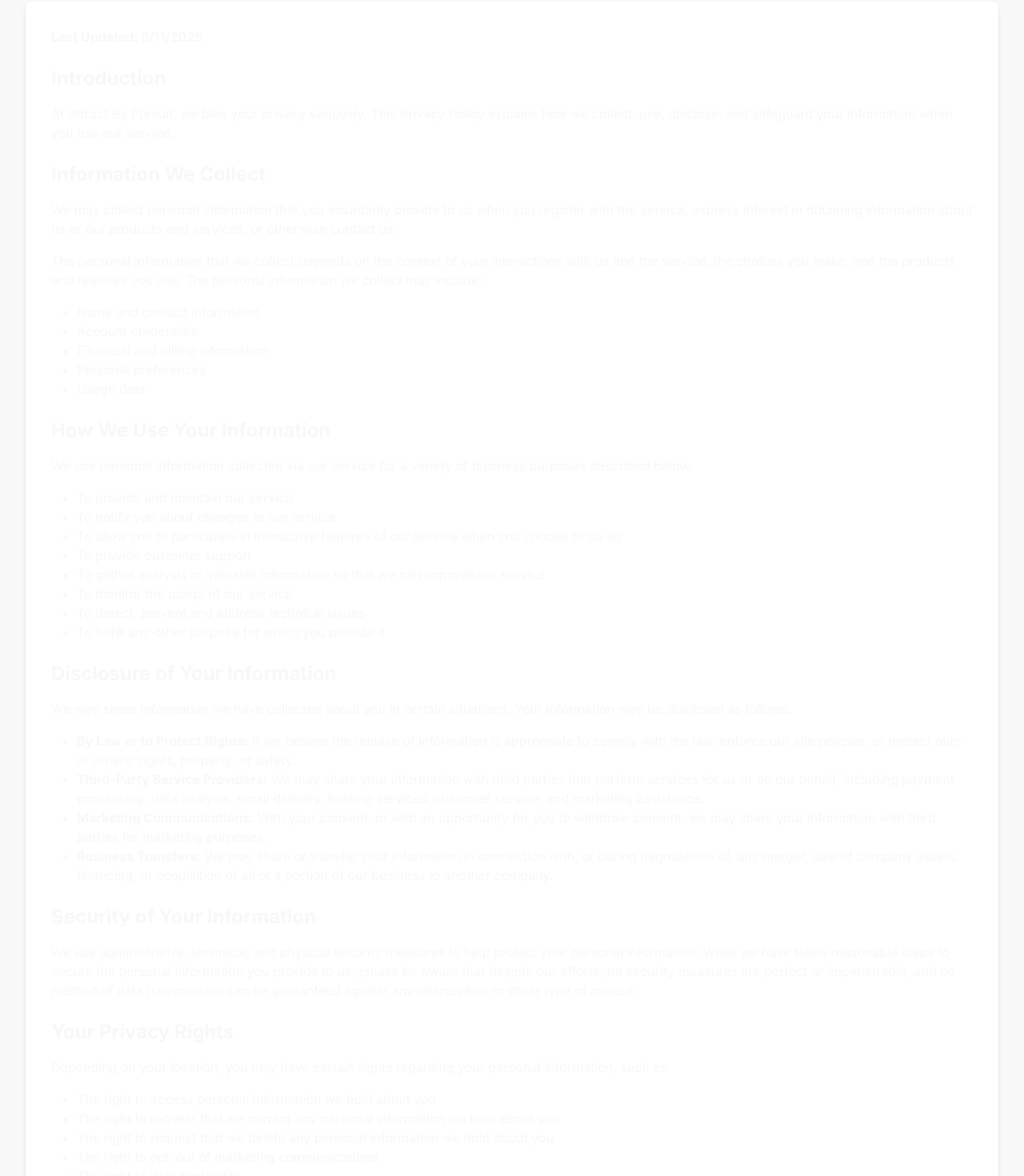
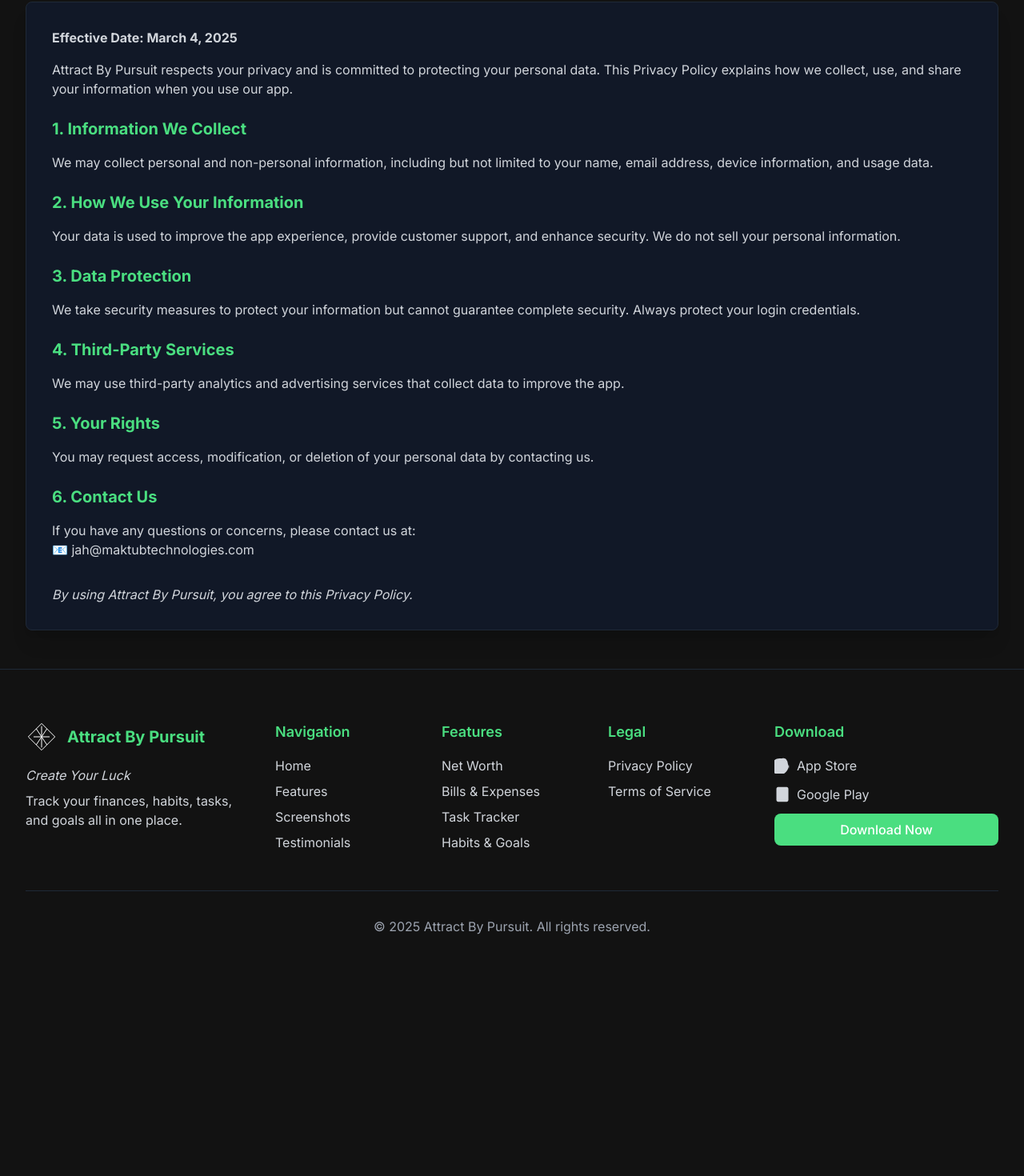
Before and after one commit to Expandingmind/Attractbypursuit, a Next.js app: page /privacy-policy in a window 1280 px wide. Shown: the part 198-1668 px from the top of the page at 80% size. After the commit the page ends 1432 px from the top, so only its background shows below. Built offline with nearby package versions, Linux system fonts and the light colour scheme.

Commit message:
Updated privacy policy with new content and styling

```diff
--- a/src/app/privacy-policy/page.tsx
+++ b/src/app/privacy-policy/page.tsx
@@ -6,97 +6,54 @@
     <main>
       <Header />
 
-      <section className="bg-light">
+      <section className="bg-dark">
         <div className="container-custom py-12">
-          <h1 className="heading-lg mb-8">Privacy Policy</h1>
+          <h1 className="heading-lg mb-8 text-primary">Privacy Policy</h1>
 
-          <div className="bg-white p-8 rounded-lg shadow-md prose max-w-none">
+          <div className="bg-gray-900 p-8 rounded-lg shadow-xl border border-gray-800 text-gray-300">
             <p className="mb-4">
-              <strong>Last Updated: {new Date().toLocaleDateString()}</strong>
+              <strong>Effective Date: March 4, 2025</strong>
             </p>
 
-            <h2 className="text-2xl font-bold mt-6 mb-4">Introduction</h2>
-            <p className="mb-4">
-              At Attract By Pursuit, we take your privacy seriously. This Privacy Policy explains how we collect, use, disclose, and safeguard your information when you use our service.
+            <p className="mb-6">
+              Attract By Pursuit respects your privacy and is committed to protecting your personal data. This Privacy Policy explains how we collect, use, and share your information when you use our app.
             </p>
 
-            <h2 className="text-2xl font-bold mt-6 mb-4">Information We Collect</h2>
-            <p className="mb-4">
-              We may collect personal information that you voluntarily provide to us when you register with the service, express interest in obtaining information about us or our products and services, or otherwise contact us.
-            </p>
-            <p className="mb-4">
-              The personal information that we collect depends on the context of your interactions with us and the service, the choices you make, and the products and features you use. The personal information we collect may include:
-            </p>
-            <ul className="list-disc pl-8 mb-4">
-              <li>Name and contact information</li>
-              <li>Account credentials</li>
-              <li>Financial and billing information</li>
-              <li>Personal preferences</li>
-              <li>Usage data</li>
-            </ul>
-
-            <h2 className="text-2xl font-bold mt-6 mb-4">How We Use Your Information</h2>
-            <p className="mb-4">
-              We use personal information collected via our service for a variety of business purposes described below:
-            </p>
-            <ul className="list-disc pl-8 mb-4">
-              <li>To provide and maintain our service</li>
-              <li>To notify you about changes to our service</li>
-              <li>To allow you to participate in interactive features of our service when you choose to do so</li>
-              <li>To provide customer support</li>
-              <li>To gather analysis or valuable information so that we can improve our service</li>
-              <li>To monitor the usage of our service</li>
-              <li>To detect, prevent and address technical issues</li>
-              <li>To fulfill any other purpose for which you provide it</li>
-            </ul>
-
-            <h2 className="text-2xl font-bold mt-6 mb-4">Disclosure of Your Information</h2>
-            <p className="mb-4">
-              We may share information we have collected about you in certain situations. Your information may be disclosed as follows:
-            </p>
-            <ul className="list-disc pl-8 mb-4">
-              <li><strong>By Law or to Protect Rights:</strong> If we believe the release of information is appropriate to comply with the law, enforce our site policies, or protect ours or others' rights, property, or safety.</li>
-              <li><strong>Third-Party Service Providers:</strong> We may share your information with third parties that perform services for us or on our behalf, including payment processing, data analysis, email delivery, hosting services, customer service, and marketing assistance.</li>
-              <li><strong>Marketing Communications:</strong> With your consent, or with an opportunity for you to withdraw consent, we may share your information with third parties for marketing purposes.</li>
-              <li><strong>Business Transfers:</strong> We may share or transfer your information in connection with, or during negotiations of, any merger, sale of company assets, financing, or acquisition of all or a portion of our business to another company.</li>
-            </ul>
-
-            <h2 className="text-2xl font-bold mt-6 mb-4">Security of Your Information</h2>
-            <p className="mb-4">
-              We use administrative, technical, and physical security measures to help protect your personal information. While we have taken reasonable steps to secure the personal information you provide to us, please be aware that despite our efforts, no security measures are perfect or impenetrable, and no method of data transmission can be guaranteed against any interception or other type of misuse.
+            <h2 className="text-xl font-bold mt-6 mb-4 text-primary">1. Information We Collect</h2>
+            <p className="mb-6">
+              We may collect personal and non-personal information, including but not limited to your name, email address, device information, and usage data.
             </p>
 
-            <h2 className="text-2xl font-bold mt-6 mb-4">Your Privacy Rights</h2>
-            <p className="mb-4">
-              Depending on your location, you may have certain rights regarding your personal information, such as:
-            </p>
-            <ul className="list-disc pl-8 mb-4">
-              <li>The right to access personal information we hold about you</li>
-              <li>The right to request that we correct any personal information we hold about you</li>
-              <li>The right to request that we delete any personal information we hold about you</li>
-              <li>The right to opt-out of marketing communications</li>
-              <li>The right to data portability</li>
-            </ul>
-            <p className="mb-4">
-              To exercise these rights, please contact us using the information provided in the "Contact Us" section below.
+            <h2 className="text-xl font-bold mt-6 mb-4 text-primary">2. How We Use Your Information</h2>
+            <p className="mb-6">
+              Your data is used to improve the app experience, provide customer support, and enhance security. We do not sell your personal information.
             </p>
 
-            <h2 className="text-2xl font-bold mt-6 mb-4">Changes to This Privacy Policy</h2>
-            <p className="mb-4">
-              We may update our Privacy Policy from time to time. We will notify you of any changes by posting the new Privacy Policy on this page and updating the "Last Updated" date at the top of this Privacy Policy.
-            </p>
-            <p className="mb-4">
-              You are advised to review this Privacy Policy periodically for any changes. Changes to this Privacy Policy are effective when they are posted on this page.
+            <h2 className="text-xl font-bold mt-6 mb-4 text-primary">3. Data Protection</h2>
+            <p className="mb-6">
+              We take security measures to protect your information but cannot guarantee complete security. Always protect your login credentials.
             </p>
 
-            <h2 className="text-2xl font-bold mt-6 mb-4">Contact Us</h2>
-            <p className="mb-4">
-              If you have any questions about this Privacy Policy, please contact us:
+            <h2 className="text-xl font-bold mt-6 mb-4 text-primary">4. Third-Party Services</h2>
+            <p className="mb-6">
+              We may use third-party analytics and advertising services that collect data to improve the app.
             </p>
-            <ul className="list-disc pl-8 mb-4">
-              <li>By email: privacy@attractbypursuit.com</li>
-              <li>By visiting this page on our website: www.attractbypursuit.com/contact</li>
-            </ul>
+
+            <h2 className="text-xl font-bold mt-6 mb-4 text-primary">5. Your Rights</h2>
+            <p className="mb-6">
+              You may request access, modification, or deletion of your personal data by contacting us.
+            </p>
+
+            <h2 className="text-xl font-bold mt-6 mb-4 text-primary">6. Contact Us</h2>
+            <p className="mb-6">
+              If you have any questions or concerns, please contact us at:
+              <br />
+              📧 jah@maktubtechnologies.com
+            </p>
+
+            <p className="mt-8 italic">
+              By using Attract By Pursuit, you agree to this Privacy Policy.
+            </p>
           </div>
         </div>
       </section>
```
